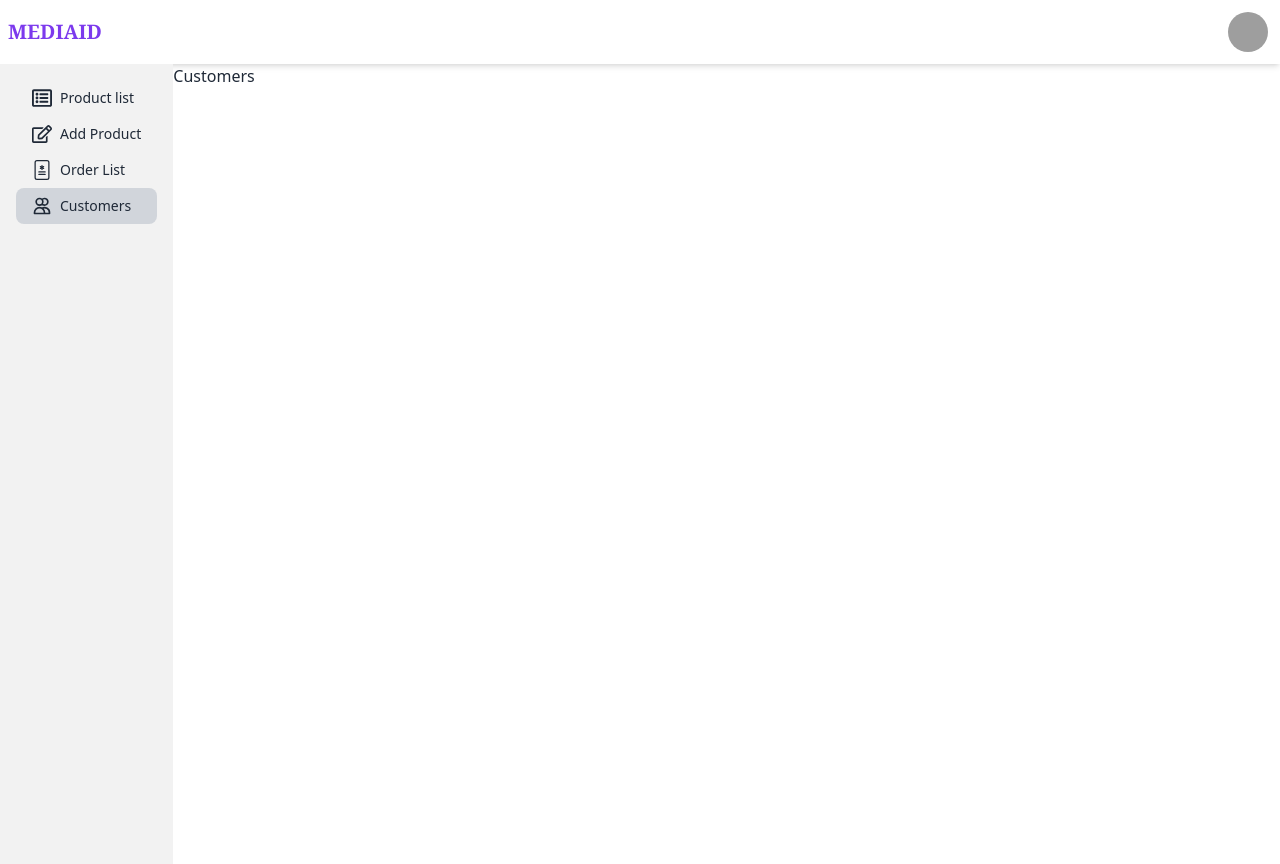
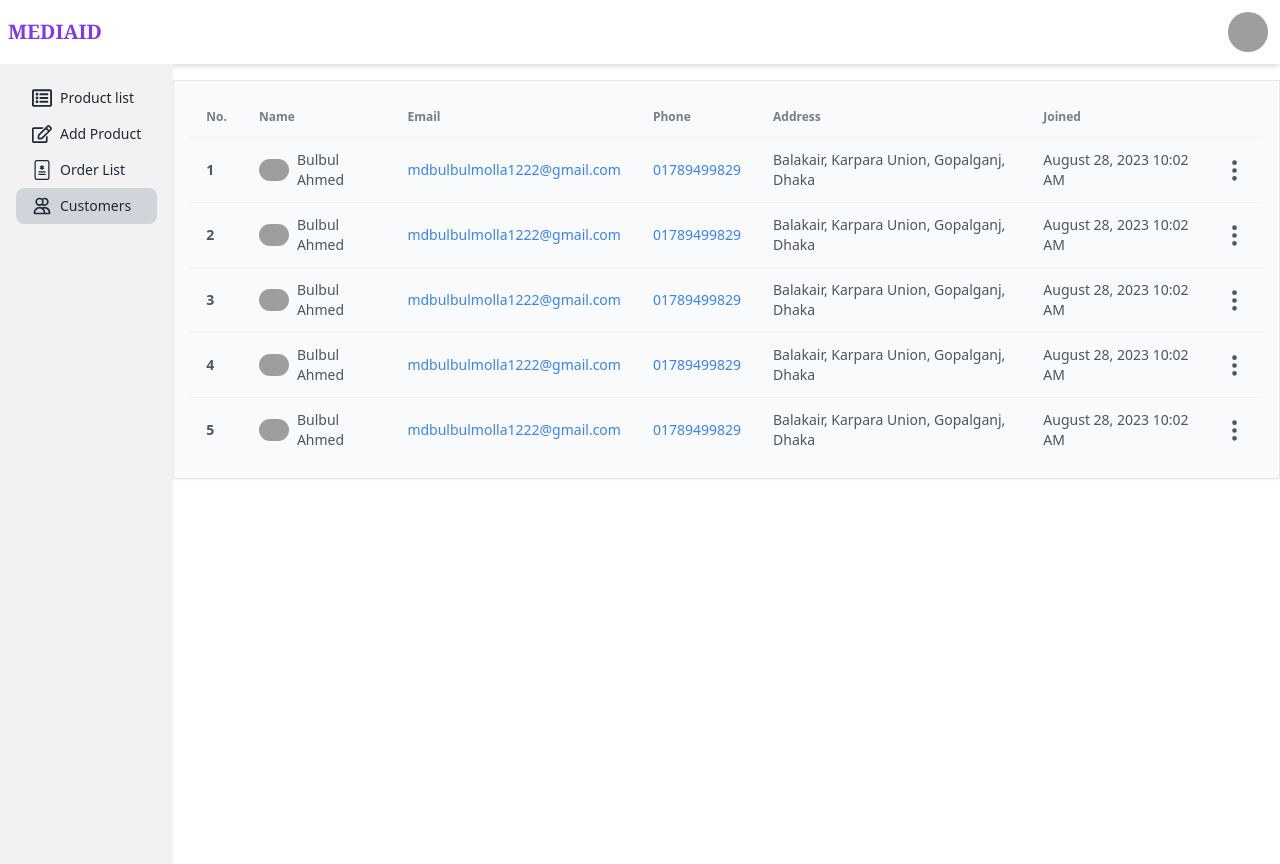
Before and after one commit to Digital-X-part/mediaid_v2_dashboard, a React (Vite) app: page /customers in a window 1280 px wide. Built offline with nearby package versions, Linux system fonts and the light colour scheme; grey boxes are pictures that could not be loaded.

Commit message:
design customer page

```diff
--- /dev/null
+++ b/src/components/CustomerListTable.jsx
@@ -0,0 +1,128 @@
+import moment from "moment/moment";
+import { useEffect, useRef, useState } from "react";
+import { BsThreeDotsVertical } from "react-icons/bs";
+import { FaEllipsisH } from "react-icons/fa";
+import { Link } from "react-router-dom";
+
+const CustomerListTable = ({ users }) => {
+  const [actionButtonId, setActionButtonId] = useState("");
+  const [isActionModalOpen, setIsActionModalOpen] = useState(false);
+  const actionModalRef = useRef(null);
+  const actionHandleButton = (id) => {
+    setActionButtonId(id);
+    setIsActionModalOpen(!isActionModalOpen);
+  };
+
+  useEffect(() => {
+    const handleClickOutside = (event) => {
+      if (
+        actionModalRef.current &&
+        !actionModalRef.current.contains(event.target)
+      ) {
+        setIsActionModalOpen(false);
+      }
+    };
+
+    document.addEventListener("mousedown", handleClickOutside);
+    return () => {
+      document.removeEventListener("mousedown", handleClickOutside);
+    };
+  }, []);
+
+  const actionButtonList = [
+    {
+      id: 1,
+      actionName: "make admin",
+      buttonColor: "btn-success",
+    },
+    {
+      id: 2,
+      actionName: "make moderator",
+      buttonColor: "btn-accent",
+    },
+    {
+      id: 3,
+      actionName: "banned user",
+      buttonColor: "btn-info",
+    },
+    {
+      id: 4,
+      actionName: "delete user",
+      buttonColor: "btn-error",
+    },
+  ];
+
+  return (
+    <div className="border w-screen lg:w-full">
+      <div className="p-4">
+        <div className="overflow-x-auto">
+          <table className="table table-compact ">
+            <thead>
+              <tr>
+                <th>No.</th>
+                <th>Name</th>
+                <th>Email</th>
+                <th>Phone</th>
+                <th>Address</th>
+                <th>Joined</th>
+                <th></th>
+              </tr>
+            </thead>
+            <tbody>
+              {users.map((userId, index) => (
+                <tr key={index} className="text-gray-600 relative">
+                  <th>{index + 1}</th>
+                  <td>
+                    <div className="flex gap-1 md:gap-2 items-center">
+                      <img
+                        src="https://avatars.githubusercontent.com/u/92625151?v=4"
+                        alt="userImage"
+                        width={30}
+                        height={30}
+                        className="rounded-full"
+                      />
+                      <Link
+                        title="Click to view details"
+                        to={`/dashboard/customers/${index}`}
+                        className="text-sm font-medium text-gray-600 hover:underline hover:text-blue-500">
+                        Bulbul Ahmed
+                      </Link>
+                    </div>
+                  </td>
+                  <td className="text-blue-500">mdbulbulmolla1222@gmail.com</td>
+                  <td className="text-blue-500">01789499829</td>
+                  <td>Balakair, Karpara Union, Gopalganj, Dhaka</td>
+                  <td>{moment(Date.now()).format("LLL")}</td>
+                  <td>
+                    <div onClick={() => actionHandleButton(userId)}>
+                      <BsThreeDotsVertical
+                        size={25}
+                        className="cursor-pointer"
+                      />
+                    </div>
+                    {actionButtonId === userId && isActionModalOpen && (
+                      <div ref={actionModalRef} className="relative">
+                        <div className="absolute w-36 z-30 bg-white p-1 rounded-md shadow-md  right-12 -top-4 flex flex-col items-center gap-2">
+                          {actionButtonList.map((actionButton) => (
+                            <button
+                              onClick={() => setIsActionModalOpen(false)}
+                              key={actionButton.id}
+                              className={`btn btn-sm ${actionButton.buttonColor} w-full hover:bg-transparent `}>
+                              {actionButton.actionName}
+                            </button>
+                          ))}
+                        </div>
+                      </div>
+                    )}
+                  </td>
+                </tr>
+              ))}
+            </tbody>
+          </table>
+        </div>
+      </div>
+    </div>
+  );
+};
+
+export default CustomerListTable;
--- a/src/pages/Dashboard.jsx
+++ b/src/pages/Dashboard.jsx
@@ -80,8 +80,8 @@ const DashBoard = () => {
           <label htmlFor="my-drawer-2" className="drawer-overlay"></label>
           <ul className="menu p-4 w-fit h-full bg-base-200 text-base-content">
             {/* Sidebar content here */}
-            {dashboardRouteList.map((dashboardRoute) => (
-              <li>
+            {dashboardRouteList.map((dashboardRoute, index) => (
+              <li key={index}>
                 <ActiveLink
                   to={dashboardRoute.pathUrl}
                   activeClass={"bg-gray-300"}
--- a/src/pages/customers/Customers.jsx
+++ b/src/pages/customers/Customers.jsx
@@ -1,9 +1,43 @@
-import React from 'react'
+import { FaExternalLinkAlt, FaFilter, FaPlus } from "react-icons/fa";
+import CustomerListTable from "../../components/CustomerListTable";
 
 const Customers = () => {
+  const users = [1, 2, 3, 4, 5];
+
+  const FilterButton = ({ children }) => {
+    return (
+      <button className="text-sm font-medium text-gray-600 px-3  py-1 border rounded-md flex items-center gap-1 hover:text-white hover:bg-slate-500 duration-200">
+        {children}
+      </button>
+    );
+  };
+
   return (
-    <div>Customers</div>
-  )
-}
+    <div className="h-fit bg-slate-50 rounded shadow-sm w-full">
+      {/* <div className="flex items-center justify-between px-4 py-2">
+        <h1 className="text-base md:text-xl font-semibold text-gray-700">
+          Customers
+        </h1>
+        <div className="flex items-center gap-2">
+          <FilterButton>
+            <FaPlus className="w-3 h-3" />
+            New
+          </FilterButton>
+          <FilterButton>
+            <FaFilter className="w-3 h-3" />
+            Filter
+          </FilterButton>
+          <FilterButton>
+            <FaExternalLinkAlt className="w-3 h-3" />
+            Export
+          </FilterButton>
+        </div>
+      </div> */}
+      <div className="mt-4">
+        <CustomerListTable users={users} />
+      </div>
+    </div>
+  );
+};
 
-export default Customers
+export default Customers;
```
